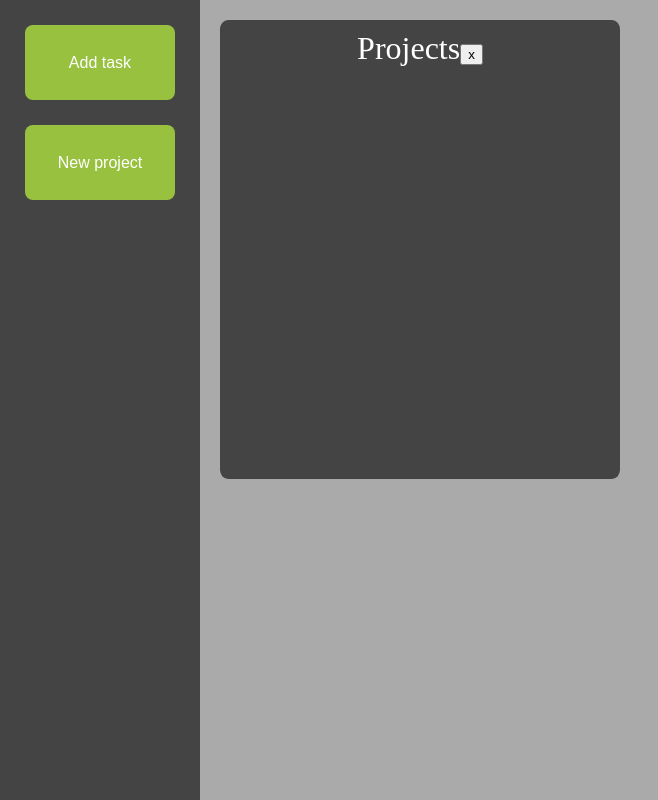
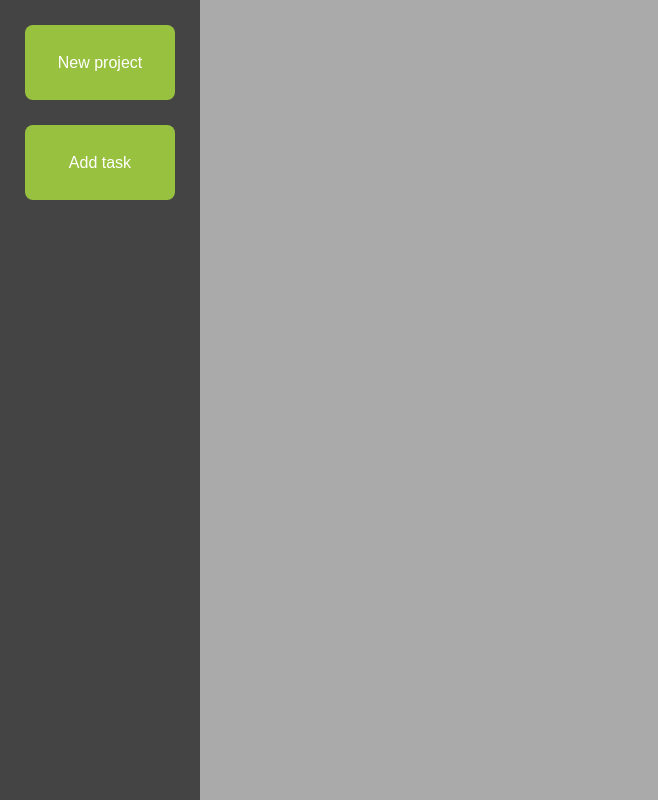
Before and after one commit to hubertrokosz/Todo-List, a website built with webpack: page dist/index.html in a window 1280 px wide. Shown: the whole page, without its empty margins (0-658 px from the left). Built offline with nearby package versions, Linux system fonts and the light colour scheme.

Commit message:
Finished

```diff
--- a/src/domCreator.js
+++ b/src/domCreator.js
@@ -76,10 +76,9 @@ function delegateEvent() {
                     storeData();
                 }
                 else if (targetElement.classList.contains('delete-project')) {
-                    //console.log('button3 clicked');
                     deleteDropDown();
                     targetElement.parentNode.parentNode.remove();
-
+                    storeData();
                 }
                 break;
             }
@@ -111,8 +110,6 @@ function deleteDropDown() {
             }
         }
     });
-
-
 }
 
 function createProject() {
@@ -140,33 +137,11 @@ function createProject() {
             span.appendChild(deleteProjectBtn);
 
             updateDropdown(projectName);
+            storeData();
         }
     });
 
-    storeData();
+
 }
 
-function createFirstProject() {
-    const project = document.getElementById('projects');
-    const projectName = 'Projects';
-
-    const container = document.createElement('div');
-
-    container.setAttribute('data-id', projectName);
-    container.classList.add('project');
-    project.appendChild(container);
-
-    const span = document.createElement('span');
-    span.classList.add('element', 'first');
-    span.textContent = projectName;
-    container.appendChild(span);
-
-    const deleteProjectBtn = document.createElement('button');
-    deleteProjectBtn.textContent = "x";
-    deleteProjectBtn.classList.add('delete-project');
-    span.appendChild(deleteProjectBtn);
-
-    updateDropdown(projectName);
-}
-
-export { createTask, createProject, delegateEvent, createFirstProject };
+export { createTask, createProject, delegateEvent, deleteDropDown };
--- a/src/index.js
+++ b/src/index.js
@@ -4,11 +4,10 @@ import { handleFormSubmission, setMinimumDueDate } from './formHandler.js';
 import { createProject } from './domCreator.js';
 import { retrieveData } from './DOMLocalStorage.js'
 import { delegateEvent } from './domCreator.js';
-import { createFirstProject } from './domCreator.js';
+import { deleteDropDown } from './domCreator.js'
 
 document.addEventListener('DOMContentLoaded', function() {
-    //retrieveData();
-    createFirstProject();
+    retrieveData();
     initModal();
     setMinimumDueDate();
     delegateEvent();
```
Also changed, not shown: dist/bundle.js, dist/index.html.
